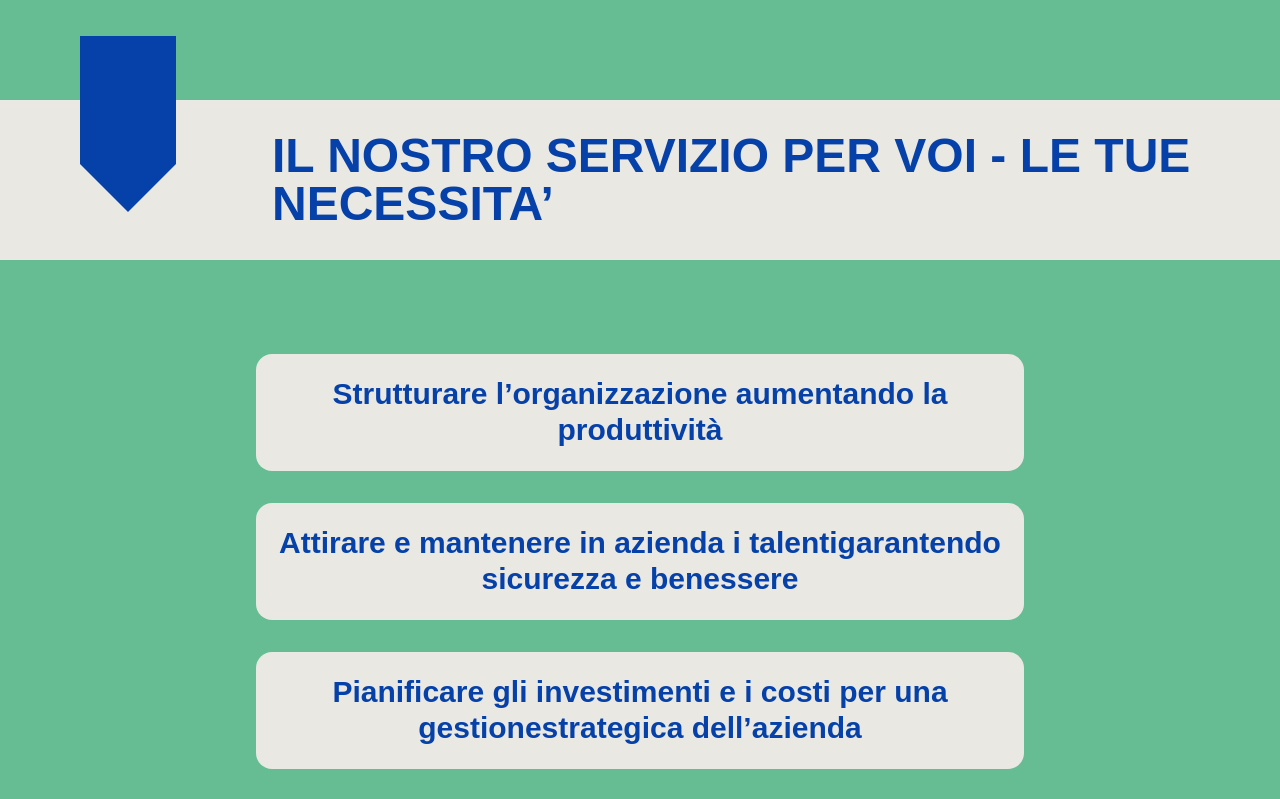
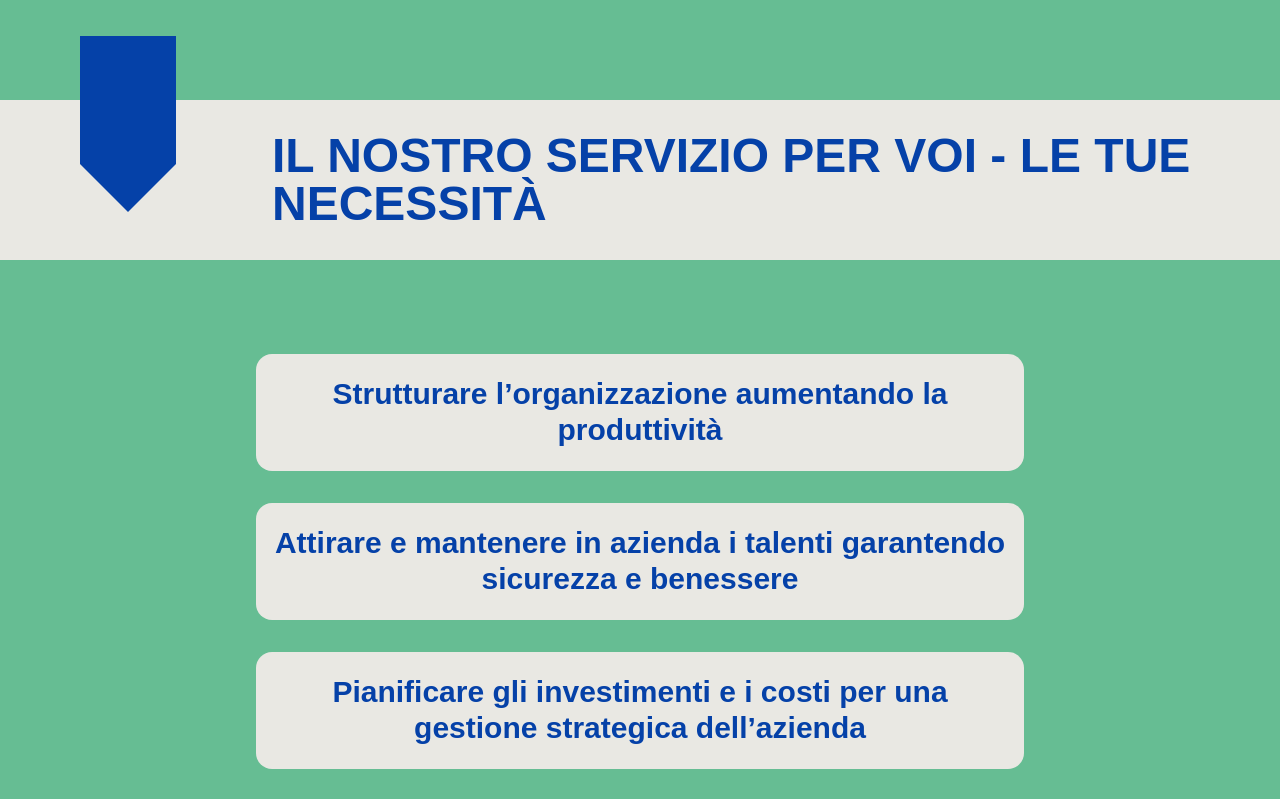
Before and after one commit to GiacomoBressan/hrevolution2, a Next.js app: page / in a window 1280 px wide. Shown: the part 1760-2559 px from the top of the page. Built offline with nearby package versions, Linux system fonts and the light colour scheme.

Commit message:
errori grammaticali

```diff
--- a/app/components/carousel.tsx
+++ b/app/components/carousel.tsx
@@ -61,7 +61,7 @@ const Carousel: React.FC<CarouselProps> = ({ slides }) => {
             {slides[currentIndex].number}
           </motion.div>
         </AnimatePresence>
-        <div className="xl:w-[400px] lg:w-[320px] w-[300px]">
+        <div className="xl:w-[400px] lg:w-[320px] md:w-[290px] w-[270px]">
           <AnimatePresence mode="wait">
             <motion.h1
               key={currentIndex}
--- a/app/components/couseInfo.tsx
+++ b/app/components/couseInfo.tsx
@@ -25,7 +25,7 @@ export default function CourseInfo() {
         content={
           <div>
             <p className="text-xl md:text-3xl sm:text-[35px] 2xl:text-5xl pt-6 ">
-              SCEGLI LA GIORNATA FORMATIVA PIU’ ADATTA ALLE TUE ESIGENZE E
+              SCEGLI LA GIORNATA FORMATIVA PIÙ ADATTA ALLE TUE ESIGENZE E
               PARTECIPA AL MEETING
             </p>
           </div>
--- a/app/components/customForm.tsx
+++ b/app/components/customForm.tsx
@@ -58,7 +58,7 @@ const CustomForm: React.FC = () => {
         className="flex flex-col items-center bg-customGray w-full h-[70vh] p-8"
         onSubmit={handleSubmit}
       >
-        <div className="w-[50%] flex justify-between">
+        <div className="sm:w-[50%] w-[80%] flex justify-between">
           <div className="flex flex-col w-[48%]">
             <label className="text-customBlue mb-2">Nome</label>
             <input
@@ -80,7 +80,7 @@ const CustomForm: React.FC = () => {
             />
           </div>
         </div>
-        <div className="w-[50%] flex flex-col mt-4">
+        <div className="sm:w-[50%] w-[80%] flex flex-col mt-4">
           <label className="text-customBlue mb-2">Email</label>
           <input
             type="email"
@@ -90,7 +90,7 @@ const CustomForm: React.FC = () => {
             className="h-12 px-4 border-b-2 border-customBlue bg-transparent focus:outline-none"
           />
         </div>
-        <div className="w-[50%] flex flex-col mt-4">
+        <div className="sm:w-[50%] w-[80%] flex flex-col mt-4">
           <label className="text-customBlue mb-2">Telefono</label>
           <input
             type="text"
@@ -100,7 +100,7 @@ const CustomForm: React.FC = () => {
             className="h-12 px-4 border-b-2 border-customBlue bg-transparent focus:outline-none"
           />
         </div>
-        <div className="w-[50%] flex flex-col mt-4">
+        <div className="sm:w-[50%] w-[80%] flex flex-col mt-4">
           <label className="text-customBlue mb-2">Messaggio</label>
           <textarea
             name="message"
--- a/app/components/dayCard.tsx
+++ b/app/components/dayCard.tsx
@@ -5,7 +5,7 @@ interface DayCardProps {
 
 export default function DayCard({ text, image }: DayCardProps) {
   return (
-    <div className="bg-customGray md:w-[50%] w-[70%] md:h-[80%] h-[350px] text-3xl font-bold flex flex-col items-center mx-8 py-8 mt-24 2xl:mt-0 overflow-hidden rounded-2xl">
+    <div className="bg-customGray md:w-[50%] w-[70%] md:h-[600px] 2xl:h-[700px] h-[350px] text-3xl font-bold flex flex-col items-center mx-8 py-8 mt-24 2xl:mt-0 overflow-hidden rounded-2xl">
       <img
         src={image}
         alt="Day Image"
--- a/app/components/necessities.tsx
+++ b/app/components/necessities.tsx
@@ -3,8 +3,8 @@ import NecessityItem from "./necessityItem";
 export default function Necessities() {
   const items = [
     "Strutturare l’organizzazione aumentando la produttività",
-    "Attirare e mantenere in azienda i talentigarantendo sicurezza e benessere",
-    "Pianificare gli investimenti e i costi per una gestionestrategica dell’azienda",
+    "Attirare e mantenere in azienda i talenti garantendo sicurezza e benessere",
+    "Pianificare gli investimenti e i costi per una gestione strategica dell’azienda",
     "Differenziarti sul mercato e offrire soluzioni innovative",
     "Approfondire nuove relazioni che ti permetteranno diarricchire la tua azienda",
   ];
--- a/app/page.tsx
+++ b/app/page.tsx
@@ -26,7 +26,7 @@ export default function Home() {
       number: 3,
       name: "Luca Rigoldi",
       description:
-        "Pugile professionista e speaker di successo renderà unica la vostraformazione. “INSEGUI LA TUA VISION ECONCRETIZZA LE OPPORTUNITA’” sarà il motto che lo guiderà nelsuo speech per voi",
+        "Pugile professionista e speaker di successo renderà unica la vostraformazione. “INSEGUI LA TUA VISION E CONCRETIZZA LE OPPORTUNITÀ” sarà il motto che lo guiderà nel suo speech per voi",
       image: "/lucaRigoldi.png",
     },
   ];
@@ -49,7 +49,7 @@ export default function Home() {
         content={
           <div>
             <h1 className="text-base md:text-2xl lg:text-3xl xl:text-5xl">
-              IL NOSTRO SERVIZIO PER VOI - LE TUE NECESSITA’
+              IL NOSTRO SERVIZIO PER VOI - LE TUE NECESSITÀ
             </h1>
           </div>
         }
```
